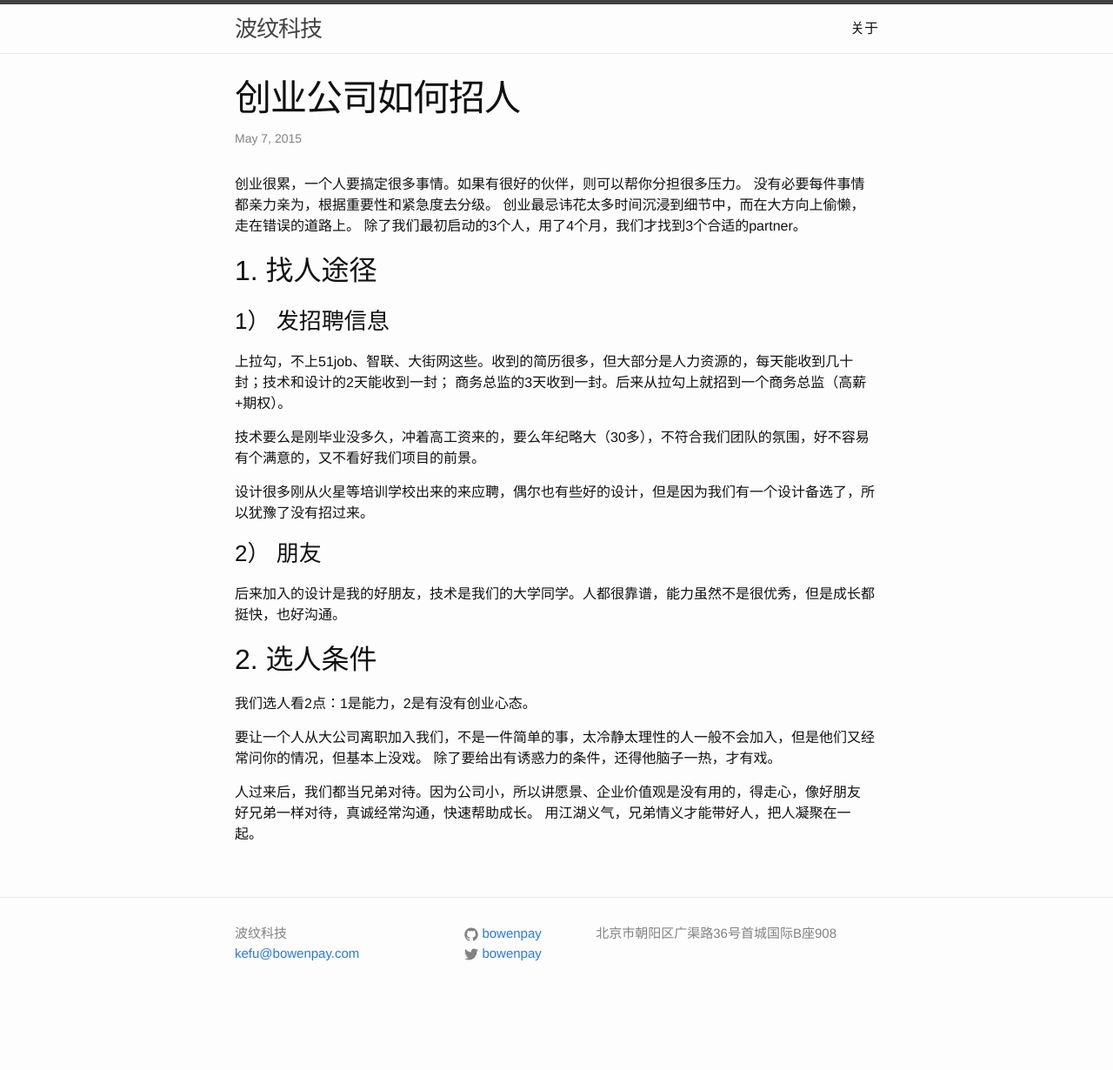
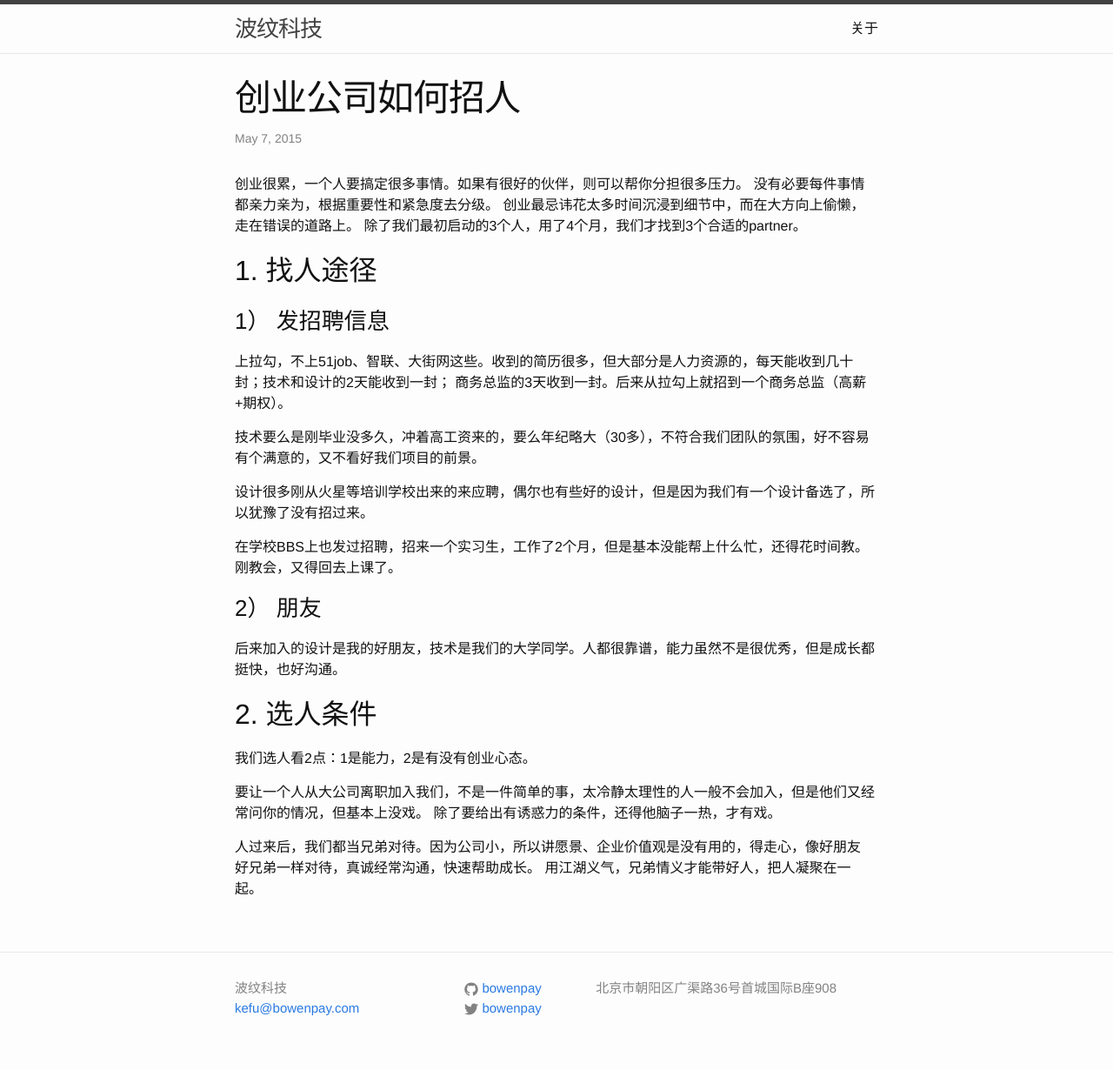
Before and after one commit to bowenpay/bowenpay.github.io, a Jekyll site: the page built from _posts/2015-05-07-how-to-find-partner.markdown, in a window 1280 px wide. Shown: the whole page at 87% size. Built offline with Jekyll 4.4.1, drawn with Linux system fonts in a browser that asks for light colours; comment, search, counter and statistics services are not loaded; before the commit the page ends 1167 px from its top, so only the background shows below that.

Commit message:
fix 创业公司如何招人

```diff
--- a/_posts/2015-05-07-how-to-find-partner.markdown
+++ b/_posts/2015-05-07-how-to-find-partner.markdown
@@ -21,6 +21,8 @@ categories: manage
 
 设计很多刚从火星等培训学校出来的来应聘，偶尔也有些好的设计，但是因为我们有一个设计备选了，所以犹豫了没有招过来。
 
+在学校BBS上也发过招聘，招来一个实习生，工作了2个月，但是基本没能帮上什么忙，还得花时间教。刚教会，又得回去上课了。
+
 ##2） 朋友
 
 后来加入的设计是我的好朋友，技术是我们的大学同学。人都很靠谱，能力虽然不是很优秀，但是成长都挺快，也好沟通。
```
